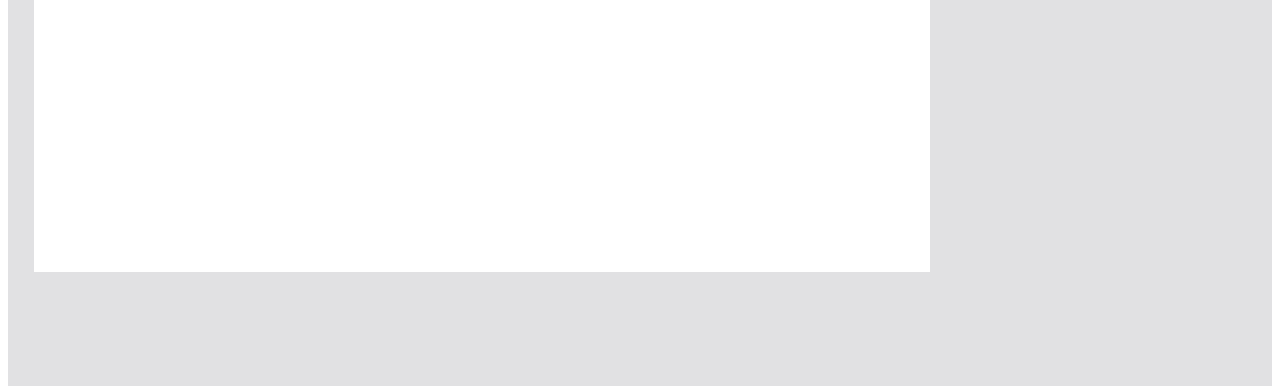
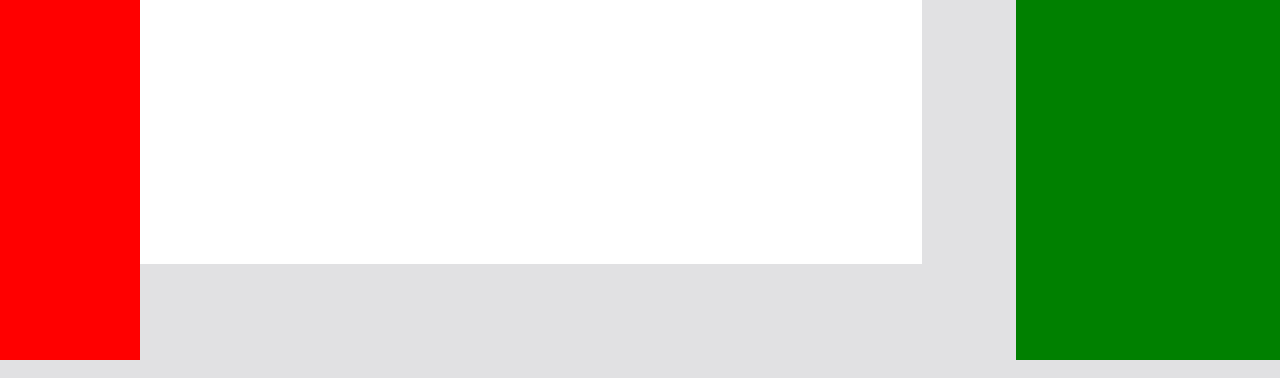
Before and after one commit to SaltyPakoda/YashVermaSite, a website: page src/index.html in a window 1280 px wide. Shown: the part 440-826 px from the top of the page. Drawn offline with Linux system fonts and the light colour scheme; a web font is replaced by a local one.

Commit message:
edge scrolling primitive

```diff
--- a/src/index.html
+++ b/src/index.html
@@ -16,6 +16,8 @@
 
     <body>
         <div class="scrolling-wrapper-flexbox">
+            <div id = "left"></div>
+            <div id = "right"></div>
             <section class="container" id="landing">
                 <div class="me">
                     <div id = "persistent-buttons">
--- a/src/js/script.js
+++ b/src/js/script.js
@@ -1,21 +1,51 @@
-import EdgeScroll from 'edge-scroll'
+document.addEventListener("DOMContentLoaded", () => {
+    const scrollWidthRight = 264; //The maximum distance the cursor can be at from the extreme right of the screen before it stops scrolling right
+    const scrollWidthLeft = 140; // Same but for left
+    const scrollSpeed = 6000; // Scroll Speed per second
+    const pollDelay = 0.5; // Milliseconds between scroll tries, less polldelay = more smooth scrolling
+    const minimumFactor = 0.1;
+    const maximumFactor = 4;
+    const factorDelta = maximumFactor - minimumFactor;
+    const scrollElement = document.getElementsByClassName("scrolling-wrapper-flexbox")[0];
+    const leftDebug = document.getElementById("left");
+    const rightDebug = document.getElementById("right");
 
-var edgeScroll = new EdgeScroll(120, 750)
+    let sizeX = document.documentElement.clientWidth;
+    let rightThreshold = 0;
+    let leftThreshold = 0;
+    let mouseX = 0;
+    let dir = 0;
 
+    function calculateThresholds()
+    {
+        rightThreshold = sizeX - scrollWidthRight;
+        leftThreshold = scrollWidthLeft;
+        leftDebug.style.width = `${scrollWidthLeft}px`;
+        rightDebug.style.width = `${scrollWidthRight}px`;
+    }
 
+    calculateThresholds();
 
+    window.addEventListener("resize", (e) => {
+        sizeX = document.documentElement.clientWidth;
+        calculateThresholds();
+    })
 
+    document.addEventListener("pointermove", (e) => {
+        mouseX = e.clientX;
+        dir = mouseX > rightThreshold ? 1 : mouseX < leftThreshold ? -1 : 0;
 
+        if (dir === 1)
+        {
+            dir = (((mouseX - rightThreshold)/scrollWidthRight) * factorDelta) + minimumFactor;
+        }
+        else if (dir === -1)
+        {
+            dir = -((((leftThreshold - mouseX) / scrollWidthLeft) * factorDelta) + minimumFactor);
+        }
+    });
 
-function scaleFontSize(element) {
-    var container = document.getElementById(element);
-
-    // Reset font-size to 100% to begin
-    container.style.fontSize = "100%";
-
-    // Check if the text is wider than its container,
-    // if so then reduce font-size
-    if (container.scrollWidth > container.clientWidth) {
-        container.style.fontSize = "70%";
-    }
-}
+    setInterval(() => {
+        scrollElement.scrollBy(scrollSpeed * dir * pollDelay/1000, 0);
+    }, pollDelay);
+});
--- a/src/scss/style.scss
+++ b/src/scss/style.scss
@@ -1,7 +1,7 @@
 body {
   max-height: 100vh;
   overflow-y:hidden;
-
+  margin: 0;
 }
 
 section {
@@ -19,6 +19,32 @@ section {
   overflow-x: visible;
   overflow-y:hidden;
   min-height: 100vh;
+  position: relative;
+
+  #left
+  {
+    display: hidden;
+    position: fixed;
+    left: 0;
+    top: 0;
+    width: 0;
+    height: 100vh;
+    background-color: red;
+    z-index: 30;
+  }
+
+  #right
+  {
+    display: hidden;
+    z-index: 30;
+    position: fixed;
+    right: 0;
+    top: 0;
+    width: 0;
+    height: 100vh;
+    background-color: green;
+  }
+
   section {
     flex: 0 0 auto;
   }
```
Also changed, not shown: src/css/style.css.
